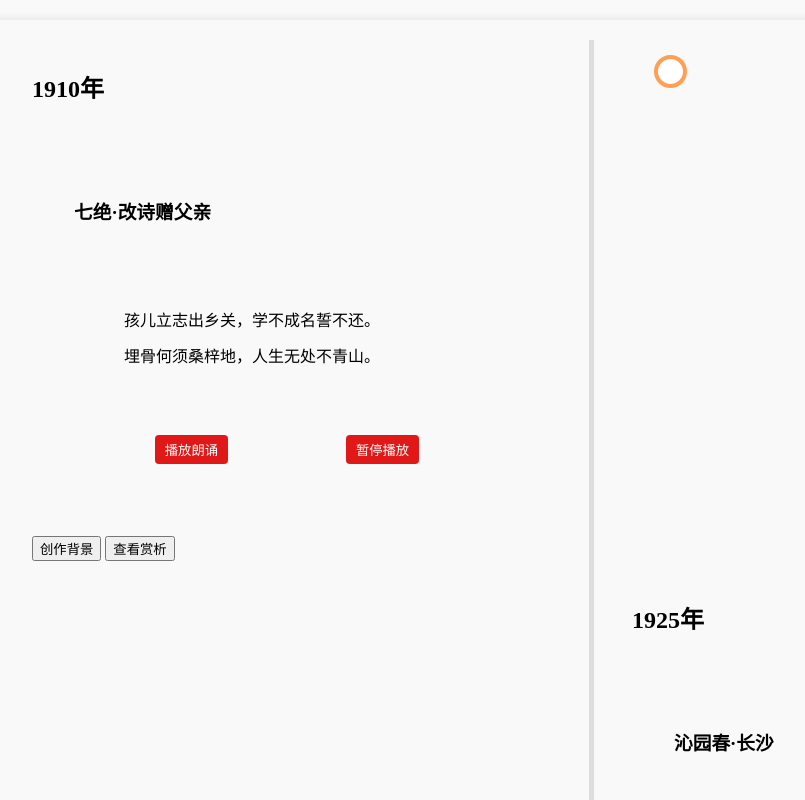
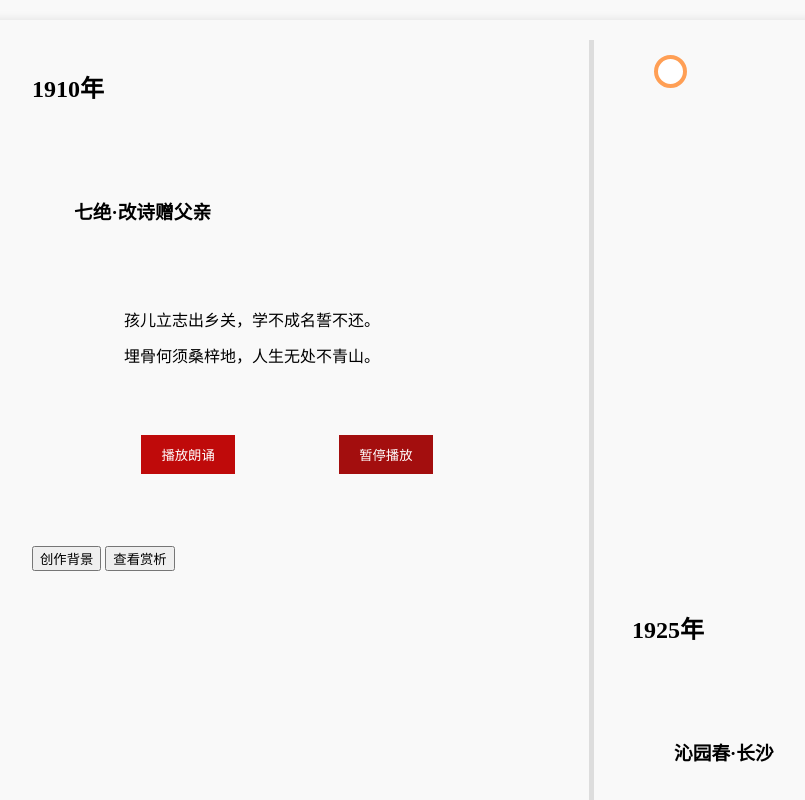
Before and after one commit to sxdxwxd/JianKuPuSu.github.io, a plain HTML site: page index.html in a window 1280 px wide. Shown: the top 800 px of the page, without its empty margins (48-853 px from the left). Drawn offline with Linux system fonts and the light colour scheme.

Commit message:
Update player.css

```diff
--- a/css/player.css
+++ b/css/player.css
@@ -7,21 +7,22 @@
 }
 
 .play-button , .pause-button{
-    background-color: #e11818;
-    color: white;
-    padding: 5px 10px;
+    padding: 10px 20px;
+    color: #fff;
     border: none;
     cursor: pointer;
-    border-radius: 4px;
+    outline: none;
     /*margin-top: 10px;*/
 }
 
 .play-button {
     margin-top: 5px; /* 左侧按钮的上边距 */
+    background-color: #bf0a0a; /* 播放按钮颜色 */
 }
 
 .pause-button {
     margin-top: 5px; /* 右侧按钮的上边距 */
+    background-color: #a30e0e; /* 暂停按钮颜色 */
 }
 
 /* 播放按钮悬停效果 */
```
